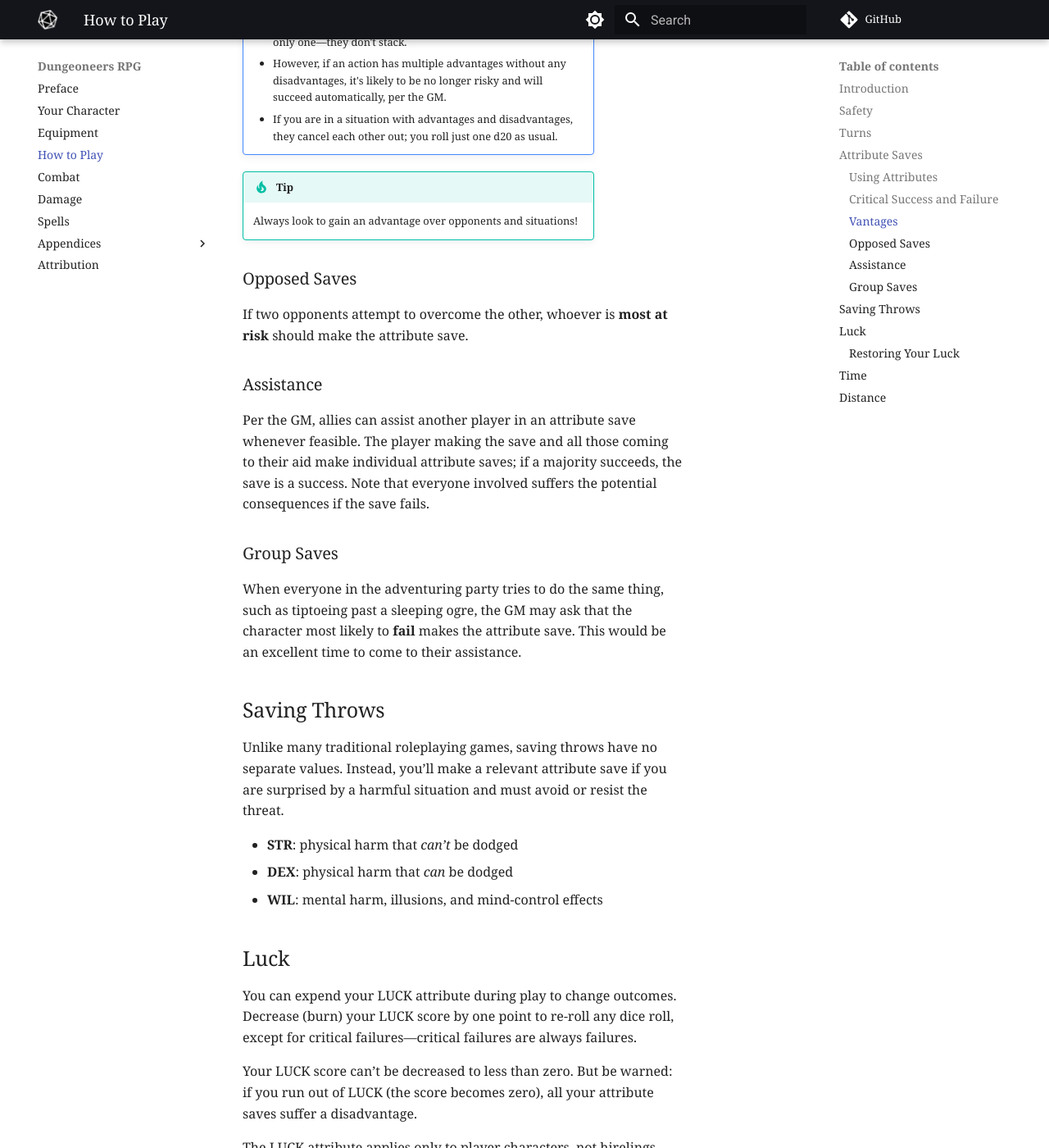
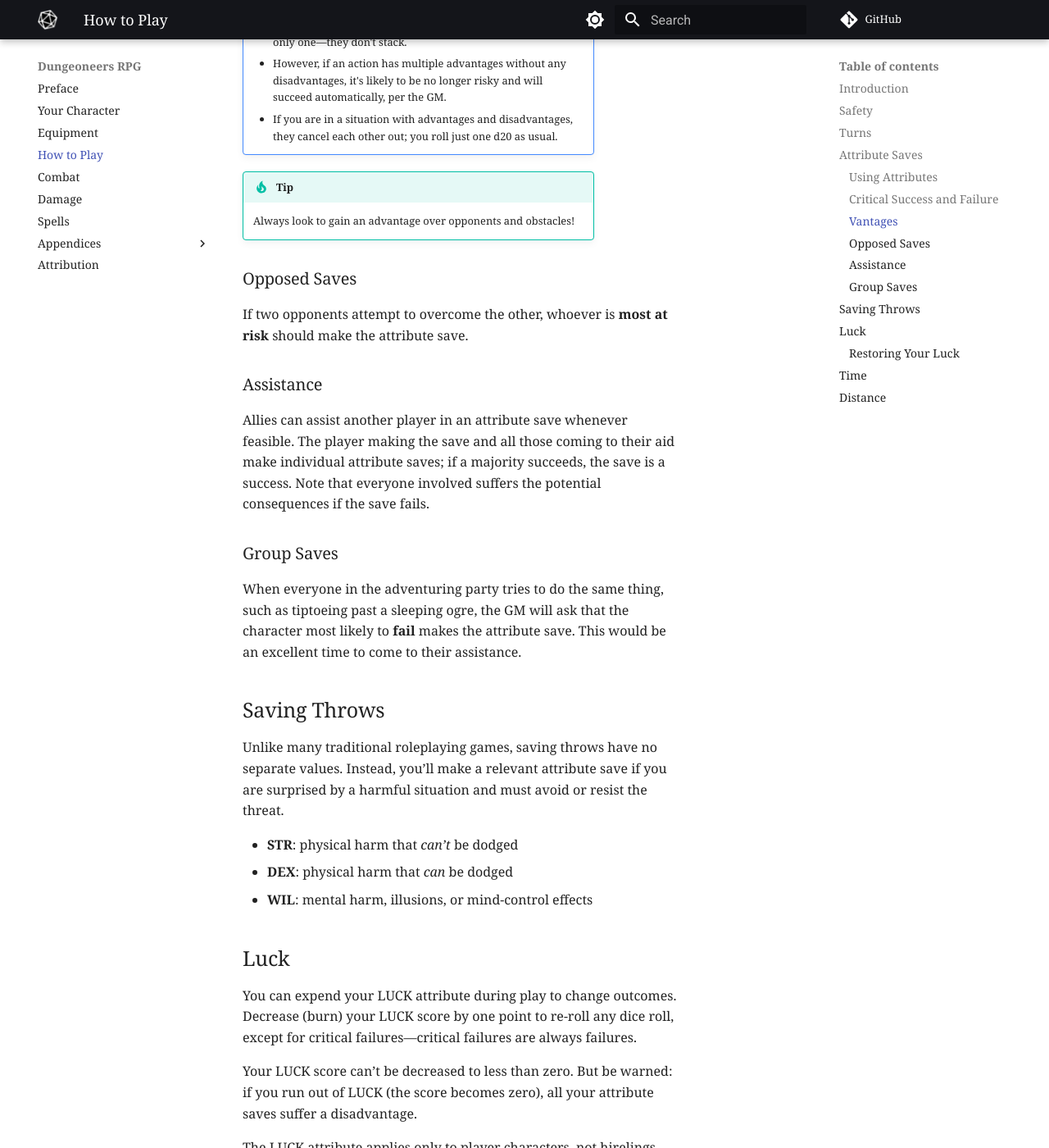
Before and after one commit to joemoose/dungeoneers.d20, an MkDocs documentation site: the page built from docs/play.md, in a window 1280 px wide and 1400 px high, scrolled down 3115 px. Shown: the whole window at 82% size. Built offline with MkDocs 1.6.1 and Material for MkDocs 9.7.7, drawn with Linux system fonts in a browser that asks for light colours; comment, search, counter and statistics services are not loaded; some of the changed text lies outside the part shown.

Commit message:
Update play.md

```diff
--- a/docs/play.md
+++ b/docs/play.md
@@ -43,7 +43,7 @@
 
 ### Using Attributes
 
-Your character is a determined, resourceful adventurer capable of doing almost anything. So, when the outcome of an action is uncertain or risky, and the GM calls for an attribute save, how do we decide which attribute modifier to apply to your die roll?
+Your character is a determined, resourceful adventurer capable of doing almost anything. So, when the outcome of an action is uncertain or risky, and the GM calls for an attribute save, how do we decide which attribute modifier to apply?
 
 Your description of what your character does determines the applicable attribute.
 
@@ -51,7 +51,7 @@
 
 !!! Tip
 
-	Don’t only think about what your character is capable of, but rather *how* you would approach a problem. Use all of your character’s resources.
+	Don’t only think about what your character is capable of, but rather how *you* would approach a problem. Use all of your character’s resources.
 
 ### Critical Success and Failure
 
@@ -73,7 +73,7 @@
 
 !!! Tip
 
-	Always look to gain an advantage over opponents and situations!
+	Always look to gain an advantage over opponents and obstacles!
 
 ### Opposed Saves
 
@@ -81,11 +81,11 @@
 
 ### Assistance
 
-Per the GM, allies can assist another player in an attribute save whenever feasible. The player making the save and all those coming to their aid make individual attribute saves; if a majority succeeds, the save is a success. Note that everyone involved suffers the potential consequences if the save fails.
+Allies can assist another player in an attribute save whenever feasible. The player making the save and all those coming to their aid make individual attribute saves; if a majority succeeds, the save is a success. Note that everyone involved suffers the potential consequences if the save fails.
 
 ### Group Saves
 
-When everyone in the adventuring party tries to do the same thing, such as tiptoeing past a sleeping ogre, the GM may ask that the character most likely to **fail** makes the attribute save. This would be an excellent time to come to their assistance.
+When everyone in the adventuring party tries to do the same thing, such as tiptoeing past a sleeping ogre, the GM will ask that the character most likely to **fail** makes the attribute save. This would be an excellent time to come to their assistance.
 
 ## Saving Throws
 
@@ -93,7 +93,7 @@
 
 - **STR**: physical harm that *can’t* be dodged
 - **DEX**: physical harm that *can* be dodged
-- **WIL**: mental harm, illusions, and mind-control effects
+- **WIL**: mental harm, illusions, or mind-control effects
 
 ## Luck
 
```
